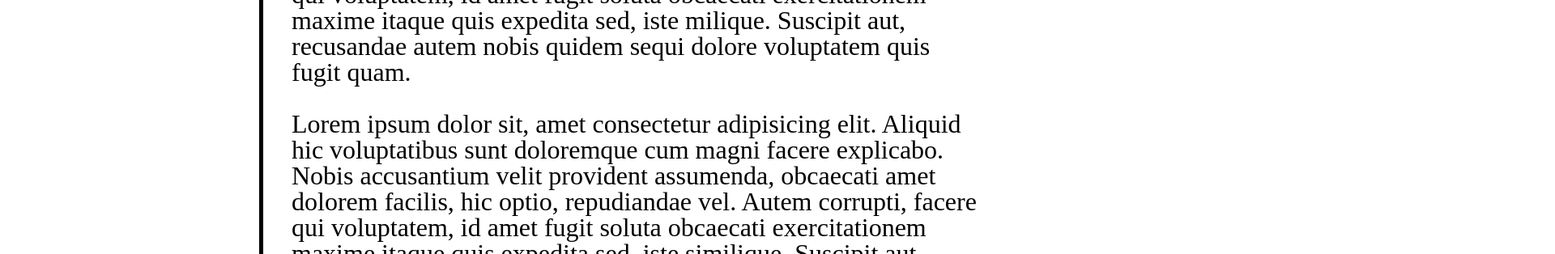
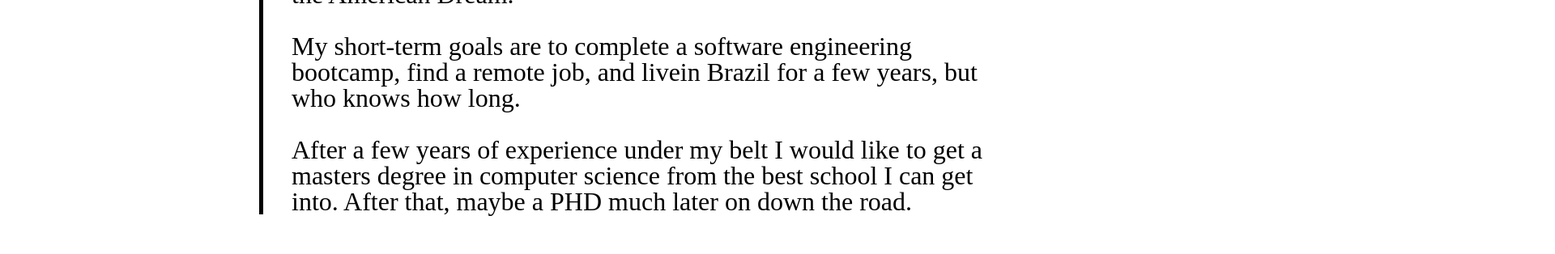
Before and after one commit to Wildfirexxx/Alderick-s-Portolio, a plain HTML site: page index.html in a window 1280 px wide. Shown: the part 533-847 px from the top of the page at 81% size, 1920 px wide, since content can reach past the window. Drawn offline with Linux system fonts and the light colour scheme.

Commit message:
updated: about me, work sections

```diff
--- a/index.html
+++ b/index.html
@@ -42,18 +42,15 @@
     <main>
         <section id="about-me">
             <h2>About Me:</h2>
-            <p class="content">Lorem ipsum dolor sit, amet consectetur adipisicing elit. Aliquid hic voluptatibus sunt
-                doloremque cum
-                magni facere explicabo. Nobis accusantium velit provident assumenda, obcaecati amet dolorem facilis, hic
-                optio, repudiandae vel. Autem corrupti, facere qui voluptatem, id amet fugit soluta obcaecati
-                exercitationem maxime itaque quis expedita sed, iste
-                milique. Suscipit aut, recusandae autem nobis quidem sequi dolore voluptatem quis fugit quam.<br><br>
-
-                Lorem ipsum dolor sit, amet consectetur adipisicing elit. Aliquid hic voluptatibus sunt doloremque
-                cum magni facere explicabo. Nobis accusantium velit provident assumenda, obcaecati amet dolorem
-                facilis, hic optio, repudiandae vel. Autem corrupti, facere qui voluptatem, id amet fugit soluta
-                obcaecati exercitationem maxime itaque quis expedita sed, iste similique. Suscipit aut, recusandae
-                autem nobis quidem sequi dolore voluptatem quis fugit quam.</p>
+            <p class="content">
+                My Name is Alderick Gaston Williams Jr. I'm a first generattion American by way of Antigua and I use to be a finance guy within the compliance/anti-money-laundering space now I am on a journey to be a software engineer. I'm trying to live my version of the American Dream.
+                <br>
+                <br>
+                My short-term goals are to complete a software engineering bootcamp, find a remote job, and livein Brazil for a few years, but who knows how long.
+                <br>
+                <br>
+                After a few years of experience under my belt I would like to get a masters degree in computer science from the best school I can get into. After that, maybe a PHD much later on down the road.
+                </p>
 
         </section>
 
@@ -61,8 +58,8 @@
             <h2>Work:</h2>
 
             <div class="image-wrapper">
-                <a id="nothing" href="#"><img class="large-hold" src="http://placehold.jp/950x450.png" alt=""></a>
-                <a id="nothing" href="#"><img class="small-hold" src="http://placehold.jp/450x250.png" alt=""></a>
+                <a id="nothing" href="https://adunny.github.io/concert-vagabond/"><img class="large-hold" src="./assets/images/adunny.github.io_concert-vagabond_.png" alt=""></a>
+                <a id="nothing" href="https://wildfirexxx.github.io/run-buddy/"><img class="small-hold" src="./assets/images/run-bunddy-sc.png" alt=""></a>
                 <a id="nothing" href="#"><img class="small-hold" src="http://placehold.jp/450x250.png" alt=""></a>
                 <a id="nothing" href="#"><img class="small-hold" src="http://placehold.jp/450x250.png" alt=""></a>
                 <a id="nothing" href="#"><img class="small-hold" src="http://placehold.jp/450x250.png" alt=""></a>
```
Also changed, not shown: assets/images/adunny.github.io_concert-vagabond_.png (added), 1 other file.
